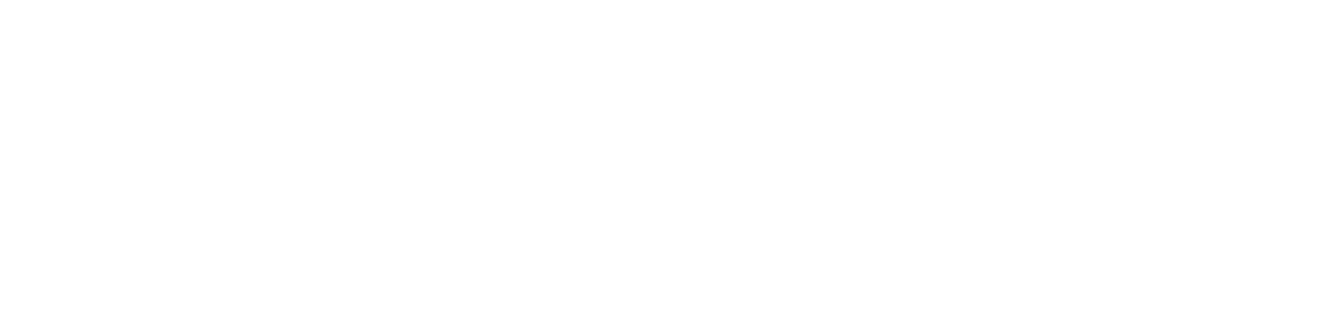
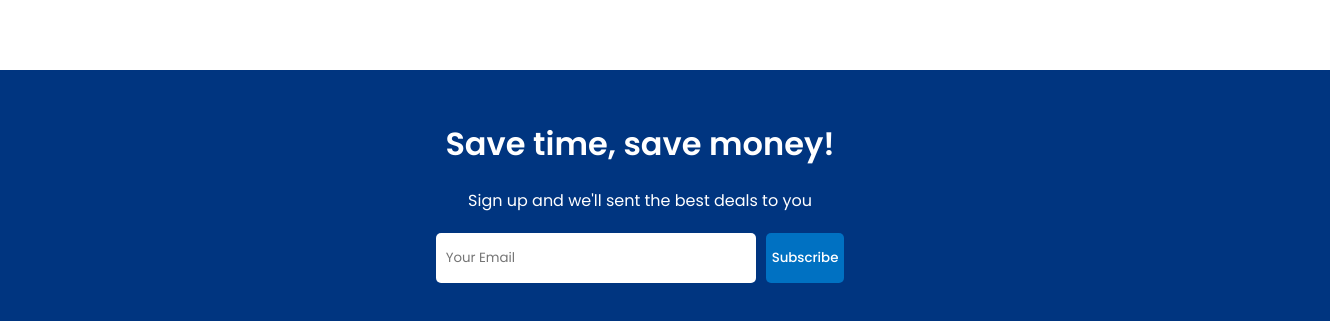
Before and after one commit to indika02/EasyBooking, a React (Create React App) app: page / in a window 1280 px wide. Shown: the part 1507-1828 px from the top of the page, 1330 px wide, since content can reach past the window. Before the commit the page ends 1497 px from the top, so only its background shows below. Built offline with nearby package versions, Linux system fonts and the light colour scheme.

Commit message:
maillist component created

```diff
--- /dev/null
+++ b/src/components/mailList/MailList.jsx
@@ -0,0 +1,16 @@
+import './mailList.css'
+
+const MailList = () => {
+  return (
+    <div className='mail'>
+        <h1 className='mailTitle'>Save time, save money!</h1>
+        <span className='mailDesc'>Sign up and we'll sent the best deals to you</span>
+        <div className='mailInputContainer'>
+            <input type="text" placeholder='Your Email'/>
+            <button>Subscribe</button>
+        </div>
+    </div>
+  )
+}
+
+export default MailList
--- /dev/null
+++ b/src/components/mailList/mailList.css
@@ -0,0 +1,30 @@
+.mail{
+    width: 100%;
+    margin-top: 50px;
+    background-color: #003580;
+    color: white;
+    display: flex;
+    flex-direction: column;
+    align-items: center;
+    gap: 20px;
+    padding: 50px;
+}
+
+.mailInputContainer>input{
+    width: 300px;
+    height: 30px;
+    padding: 10px;
+    border: none;
+    margin-right: 10px;
+    border-radius: 5px;
+}
+
+.mailInputContainer>button{
+    height: 50px;
+    background-color: #0071c2;
+    color: white;
+    font-weight: 500;
+    border: none;
+    border-radius: 5px;
+    cursor: pointer;
+}
--- a/src/pages/home/Home.jsx
+++ b/src/pages/home/Home.jsx
@@ -4,6 +4,7 @@
 import './home.css';
 import PropertyList from '../../components/propertyList/PropertyList';
 import FeaturedProperties from '../../components/featuredProperties/FeaturedProperties';
+import MailList from '../../components/mailList/MailList';
 
 const Home = () => {
   return (
@@ -16,6 +17,7 @@
       <PropertyList/>
       <h1 className='homeTitle'>homes guests love</h1>
       <FeaturedProperties/>
+      <MailList/>
     </div>
     </div>
   )
```
